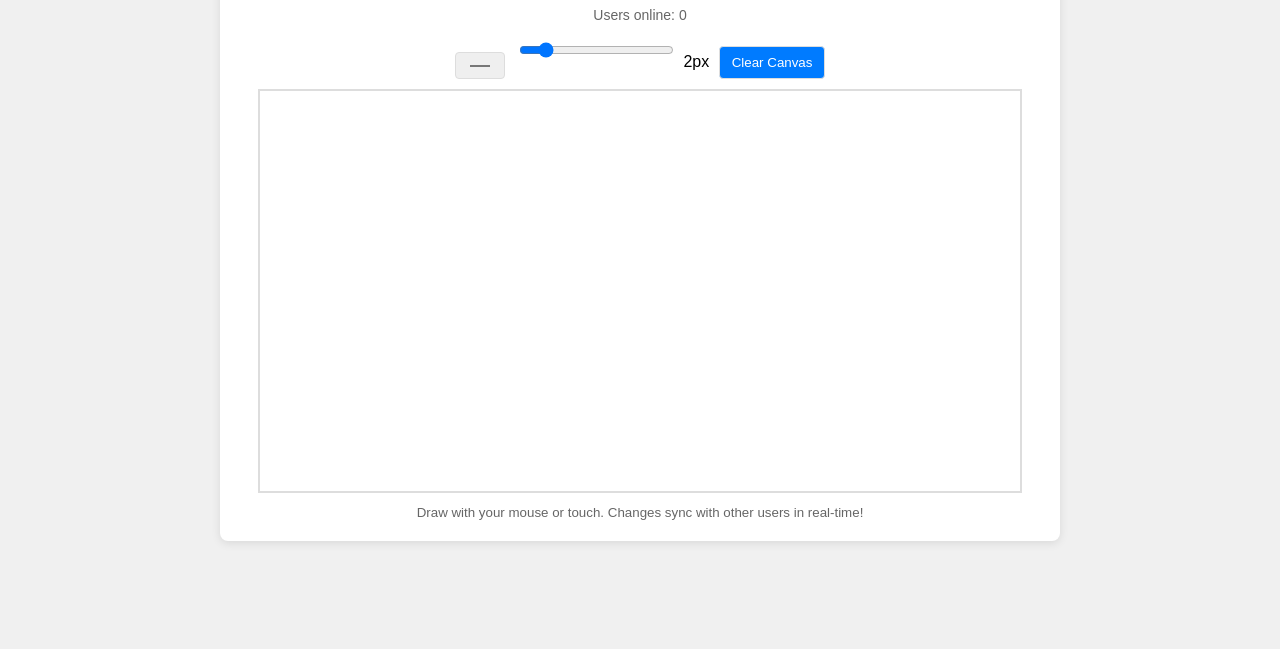
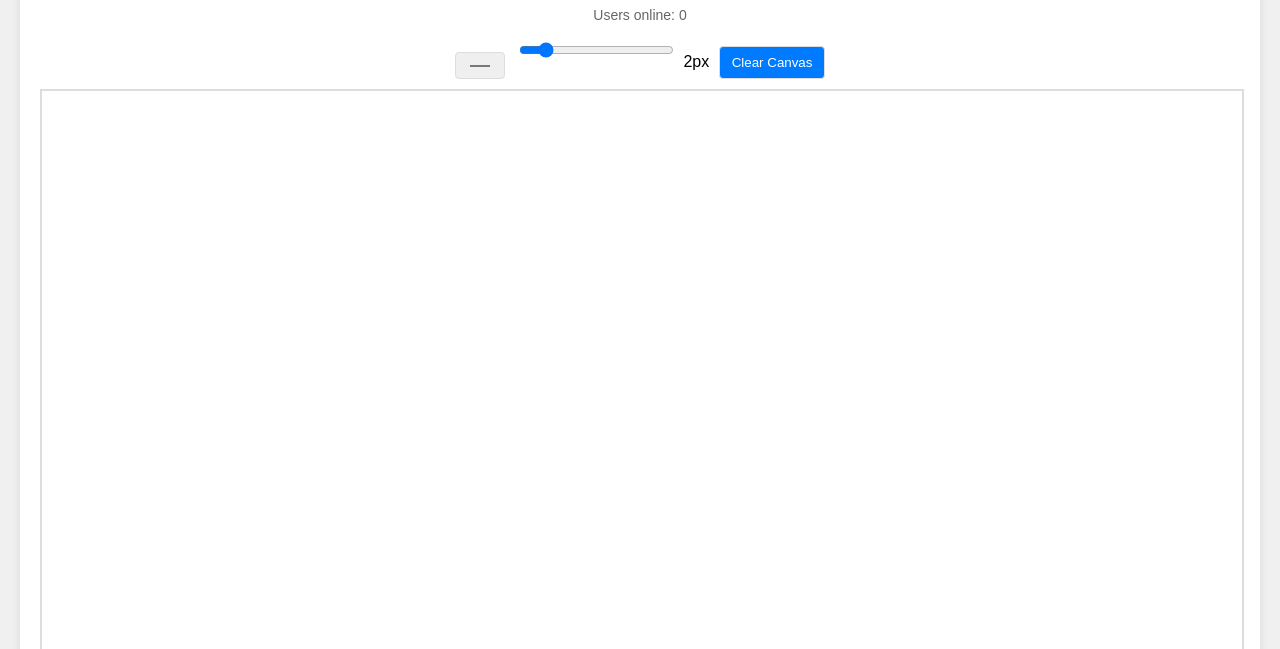
Before and after one commit to salimrached/testRailway, a website: page index.html in a window 1280 px wide. Shown: the part 151-800 px from the top of the page. Drawn offline with nearby package versions, Linux system fonts and the light colour scheme; no server answers.

Commit message:
bigger canvas

```diff
--- a/index.html
+++ b/index.html
@@ -12,7 +12,7 @@
             background: #f0f0f0;
         }
         .container {
-            max-width: 800px;
+            max-width: 1250px;
             margin: 0 auto;
             background: white;
             border-radius: 8px;
@@ -72,7 +72,7 @@
             <button onclick="clearCanvas()">Clear Canvas</button>
         </div>
 
-        <canvas id="canvas" width="760" height="400"></canvas>
+        <canvas id="canvas" width="1200" height="700"></canvas>
 
         <div style="text-align: center; margin-top: 10px; color: #666;">
             <small>Draw with your mouse or touch. Changes sync with other users in real-time!</small>
```
